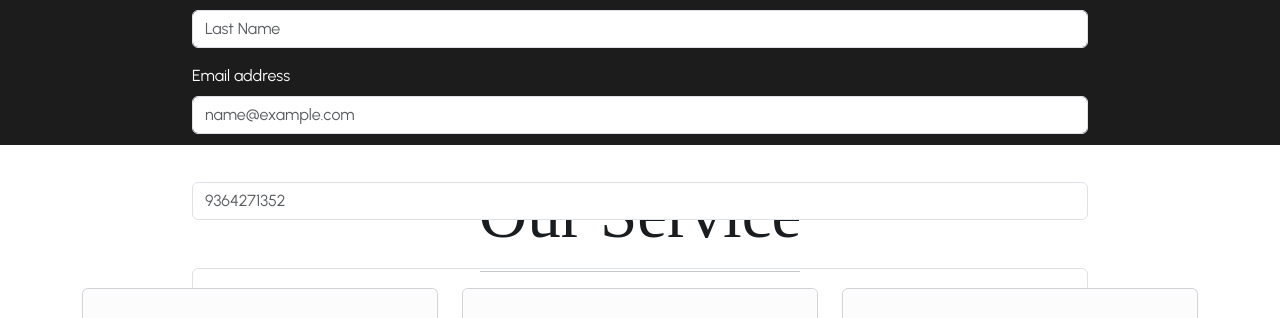
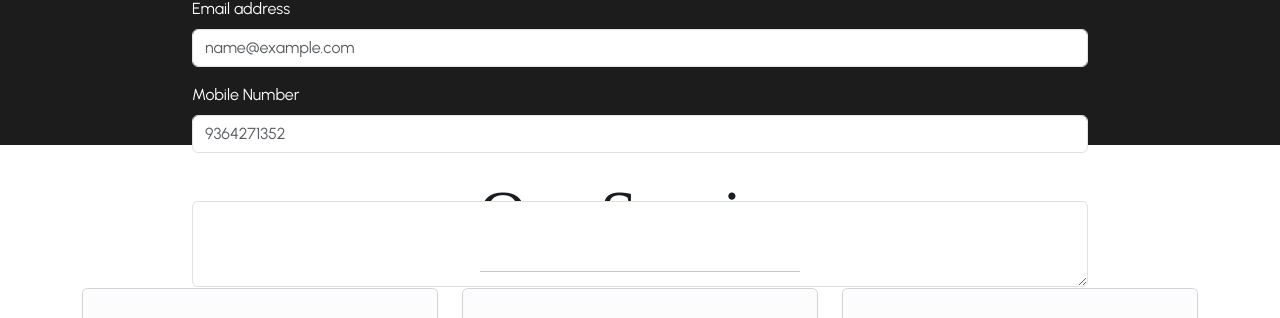
Before and after one commit to SavanNaik259/myportfolio, a React (Create React App) app: page /contact in a window 1280 px wide. Shown: the part 634-952 px from the top of the page. Built offline with nearby package versions, Linux system fonts and the light colour scheme; a web font is replaced by a local one.

Commit message:
Update Contact.js

```diff
--- a/src/Contact.js
+++ b/src/Contact.js
@@ -10,10 +10,10 @@ const Contact =()=>{
       <>
   <section className="bg-main bg-color contact-section hero-section text-white  d-flex flex-column justify-content-center align-items-center ">
   <div className="mx-auto row-width">
-         <h1 className="common-text text-white">contact us</h1>
+         <h1 className="common-text text-white">book our service / contact us</h1>
            <hr className='w-50 mx-auto text-white'/>
          </div>
-               <div>
+         <div>
     <iframe
         src="https://www.google.com/maps/embed?pb=!1m14!1m8!1m3!1d3887.5763050857086!2d77.5897129!3d12.9989294!3m2!1i1024!2i768!4f13.1!3m3!1m2!1s0x3bbe60ce1a0140d7%3A0x3ceab1e851eb586a!2sKarwar%2C%20Karnataka!5e0!3m2!1sen!2sin!4v1719659856903!5m2!1sen!2sin"
         width="100%"
@@ -27,58 +27,6 @@ const Contact =()=>{
           </div>
   <div className='container'>
              <form action="https://formspree.io/f/myzggwqv" method="post">
-
-      {/* <div className="mb-3">
-         <div className="row">
-          <div className="col-lg-6 col-12">
-          <label htmlFor="firstName" className="form-label">First Name</label>
-  <input className="form-control"                id="exampleFormUserFirstName"
-          type="text"
-          name="First Name"
-          placeholder="First Name"
-          autoComplete="off"
-          required
-      />
-          </div>
-
-         <div className="col-lg-6 col-12">
-          <label htmlFor="lastName" className="form-label"> Last Name</label>
-  <input className="form-control" id="exampleFormUserLastName"
-          type="text"
-          name="Last Name"
-          placeholder="Last Name"
-          autoComplete="off"
-          required
-      />
-          </div>
-                   <div className="col-lg-6 col-12">
-          <label htmlFor="lastName" className="form-label"> Last Name</label>
-  <input className="form-control" id="exampleFormUserLastName"
-          type="text"
-          name="Last Name"
-          placeholder="Last Name"
-          autoComplete="off"
-          required
-      />
-          </div>
-         {/*</div>
-         </div>
-         <div className="mb-3">
-  <label htmlFor="email"className="form-label">Email address</label>
-  <input type="email" className="form-control" id="exampleFormControlInput1" placeholder="name@example.com"
-           name="Eamil"
-           autoComplete="off"
-           required
-      />
- </div>
-<div className="mb-3">
-  <label htmlFor="Textarea" className="form-label">Example textarea</label>
-  <textarea className="form-control"          id="exampleFormControlTextarea1"        rows="3"
-          name="Message"
-           autoComplete="off"
-           required
-      ></textarea>
-</div>*/}
           <div className="mb-3">
           <label htmlFor="firstName" className="form-label">First Name</label>
   <input className="form-control form-con"                id="exampleFormUserFirstName"
@@ -108,19 +56,30 @@ const Contact =()=>{
       />
  </div>
       <div className="mb-3">
-  <label htmlFor="Number"className="form-label">Mobile Number</label>
-  <input type="number" className="form-control" id="exampleFormControlInput1" placeholder="9364271352"
-           name="number"
+  <label htmlFor="number" className="form-label">Mobile Number</label>
+  <input
+    type="tel"
+    className="form-control"
+    id="number"
+    name="number"
+    pattern="\d{10,}"
+    placeholder="9364271352"
+    autoComplete="off"
+    required
+  />
+</div>
+ <div className="mb-3">
+  <label htmlFor="Textarea" className="form-label"> Address (optional)</label>
+  <textarea className="form-control"          id="exampleFormControlTextarea1"        rows="3"
+          name="address"
            autoComplete="off"
-           required
-      />
- </div>
+      ></textarea>
+</div>
 <div className="mb-3">
-  <label htmlFor="Textarea" className="form-label">Example textarea</label>
+  <label htmlFor="Textarea" className="form-label"> Textarea (optional)</label>
   <textarea className="form-control"          id="exampleFormControlTextarea1"        rows="3"
           name="Message"
            autoComplete="off"
-           required
       ></textarea>
 </div>
 
```
